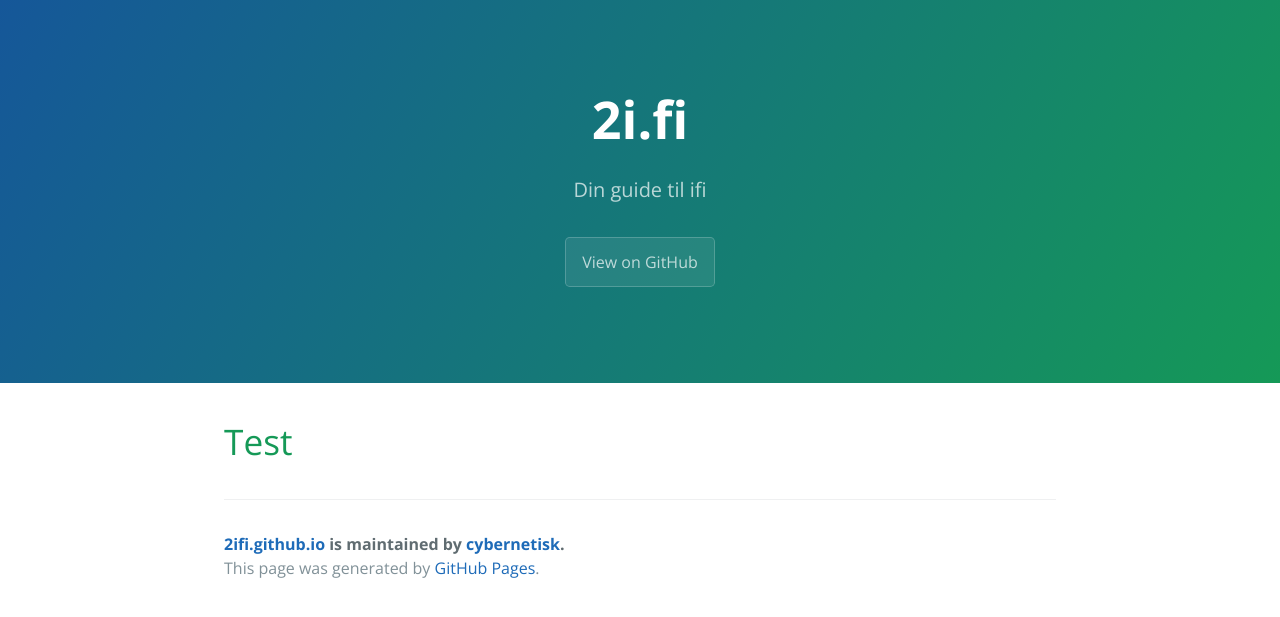
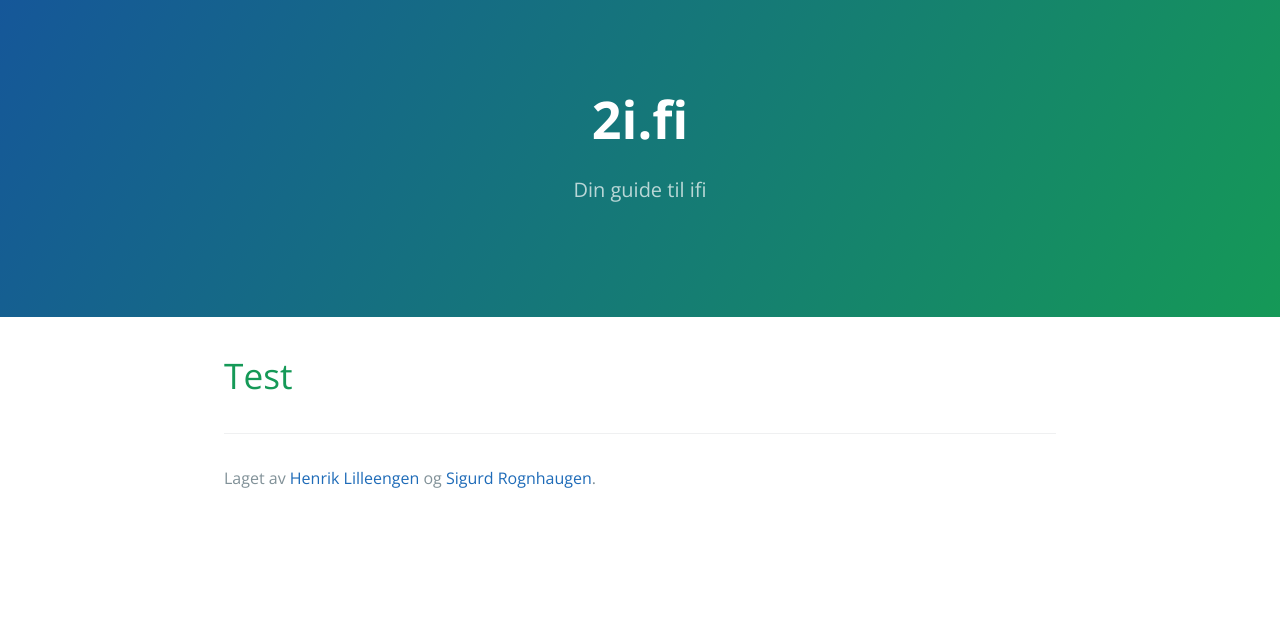
Before and after one commit to cybernetisk/2ifi.github.io, a Jekyll site: the page built from index.md, in a window 1280 px wide. Shown: the top 617 px of the page. Built offline with Jekyll 4.4.1, drawn with Linux system fonts in a browser that asks for light colours; our own code applies the rules of GitHub Pages for plain Markdown files.

Commit message:
Create default.html

```diff
--- a/_layouts/default.html
+++ b/_layouts/default.html
@@ -13,23 +13,16 @@
     <section class="page-header">
       <h1 class="project-name">{{ site.title | default: site.github.repository_name }}</h1>
       <h2 class="project-tagline">{{ site.description | default: site.github.project_tagline }}</h2>
-      {% if site.github.is_project_page %}
-        <a href="{{ site.github.repository_url }}" class="btn">View on GitHub</a>
-      {% endif %}
-      {% if site.show_downloads %}
-        <a href="{{ site.github.zip_url }}" class="btn">Download .zip</a>
-        <a href="{{ site.github.tar_url }}" class="btn">Download .tar.gz</a>
-      {% endif %}
+        {% for links in page.links %}
+          <a href="{{ links.link }}" class="btn">{{ links.lable }}</a>
+        {% endfor %}
     </section>
 
     <section class="main-content">
       {{ content }}
 
       <footer class="site-footer">
-        {% if site.github.is_project_page %}
-          <span class="site-footer-owner"><a href="{{ site.github.repository_url }}">{{ site.github.repository_name }}</a> is maintained by <a href="{{ site.github.owner_url }}">{{ site.github.owner_name }}</a>.</span>
-        {% endif %}
-        <span class="site-footer-credits">This page was generated by <a href="https://pages.github.com">GitHub Pages</a>.</span>
+        <span class="site-footer-credits">Laget av <a href="https://ithenrik.com/">Henrik Lilleengen</a> og <a href="https://rognhaugen.no/">Sigurd Rognhaugen</a>.</span>
       </footer>
     </section>
 
```
